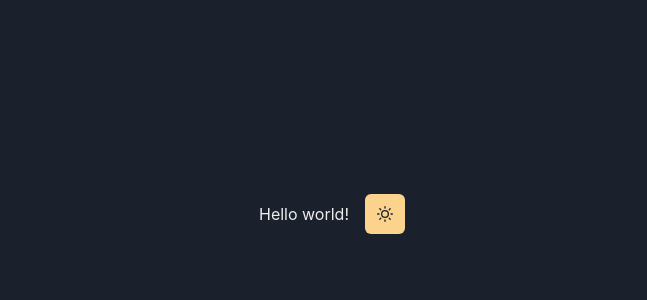
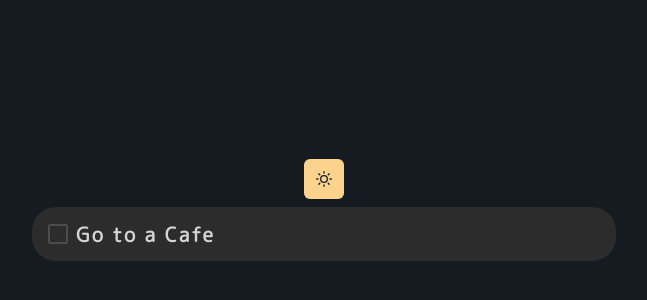
Before and after one commit to Teshell/animated-todo-app, a React (Create React App) app: page / in a window 1280 px wide. Shown: the part 186-486 px from the top of the page, without its empty margins (316-963 px from the left). Built offline with nearby package versions, Linux system fonts and the light colour scheme.

Commit message:
first commit

```diff
--- a/package.json
+++ b/package.json
@@ -16,6 +16,7 @@
     "@types/react-dom": "^18.0.0",
     "framer-motion": "^7.2.1",
     "react": "^18.2.0",
+    "react-animated-checkbox": "^0.1.4",
     "react-dom": "^18.2.0",
     "react-scripts": "5.0.1",
     "typescript": "^4.4.2",
--- a/src/App.tsx
+++ b/src/App.tsx
@@ -1,13 +1,21 @@
-import { Box, Flex } from "@chakra-ui/react";
+import { Container, Flex, useColorModeValue } from "@chakra-ui/react";
+import TaskItem from "./components/task-item";
 
 import ToggleTheme from "./components/toggle-theme";
 
 function App() {
   return (
-    <Flex align={"center"} justify="center" height={"100vh"}>
-      <Box p={4}>Hello world!</Box>
-
+    <Flex
+      align={"center"}
+      justify="center"
+      direction={"column"}
+      bg={useColorModeValue("whiteAlpha.200", "dark.primary")}
+      height={"100vh"}
+    >
       <ToggleTheme />
+      <Container maxW="600" p={2}>
+        <TaskItem />
+      </Container>
     </Flex>
   );
 }
--- /dev/null
+++ b/src/components/Fonts.tsx
@@ -0,0 +1,9 @@
+import { Global } from "@emotion/react";
+
+const Fonts = () => (
+  <Global
+    styles={`@import url('https://fonts.googleapis.com/css2?family=M+PLUS+Rounded+1c&display=swap');`}
+  />
+);
+
+export default Fonts;
--- a/src/components/task-item.tsx
+++ b/src/components/task-item.tsx
@@ -1,5 +1,39 @@
-import { Stack, Checkbox } from "@chakra-ui/react";
+import { Stack, Checkbox, Text, useColorModeValue } from "@chakra-ui/react";
+import { motion, AnimatePresence } from "framer-motion";
 
-const TaskItem = () => {};
+const TaskItem = () => {
+  return (
+    <AnimatePresence>
+      <motion.div
+        initial={{ y: -30, opacity: 0 }}
+        animate={{ y: 0, opacity: 1 }}
+        exit={{ x: -50, opacity: 0 }}
+        transition={{ delay: 0.4 }}
+      >
+        <Stack
+          spacing={2}
+          direction="row"
+          px={4}
+          py={3}
+          w="full"
+          align={"center"}
+          bg={useColorModeValue("gray.100", "dark.secondary")}
+          borderRadius={"3xl"}
+        >
+          <Checkbox size="lg" colorScheme={"purple"} />
+
+          <Text
+            color={useColorModeValue("gray.700", "whiteAlpha.800")}
+            fontWeight={"bold"}
+            letterSpacing={"widest"}
+            fontSize={"xl"}
+          >
+            Go to a Cafe
+          </Text>
+        </Stack>
+      </motion.div>
+    </AnimatePresence>
+  );
+};
 
 export default TaskItem;
--- a/src/index.tsx
+++ b/src/index.tsx
@@ -1,5 +1,7 @@
 import ReactDOM from "react-dom/client";
 import { ChakraProvider, ColorModeScript } from "@chakra-ui/react";
+
+import Fonts from "./components/Fonts";
 
 import theme from "./theme";
 
@@ -11,7 +13,9 @@ const root = ReactDOM.createRoot(
 root.render(
   <>
     <ColorModeScript initialColorMode={theme.config.initialColorMode} />
+
     <ChakraProvider theme={theme}>
+      <Fonts />
       <App />
     </ChakraProvider>
   </>
--- a/src/theme.ts
+++ b/src/theme.ts
@@ -1,4 +1,15 @@
 import { extendTheme, type ThemeConfig } from "@chakra-ui/react";
+
+const colors = {
+  dark: {
+    primary: "#161b22",
+    secondary: "#2c2c2c",
+  },
+};
+
+const fonts = {
+  body: `'M Plus Rounded 1c', sans-serif`,
+};
 
 // 2. Add your color mode config
 const config: ThemeConfig = {
@@ -7,6 +18,6 @@ const config: ThemeConfig = {
 };
 
 // 3. extend the theme
-const theme = extendTheme({ config });
+const theme = extendTheme({ config, colors, fonts });
 
 export default theme;
```
Also changed, not shown: 1 other file (tests, documents, lock files or other folders).
